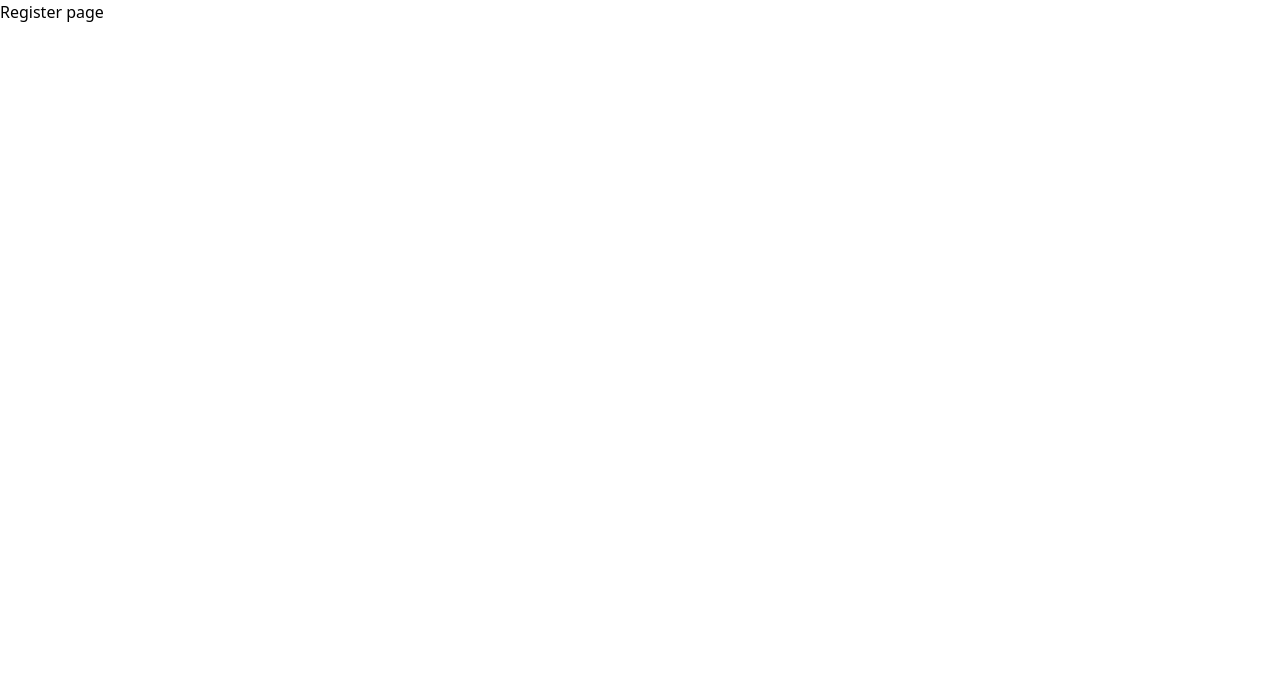
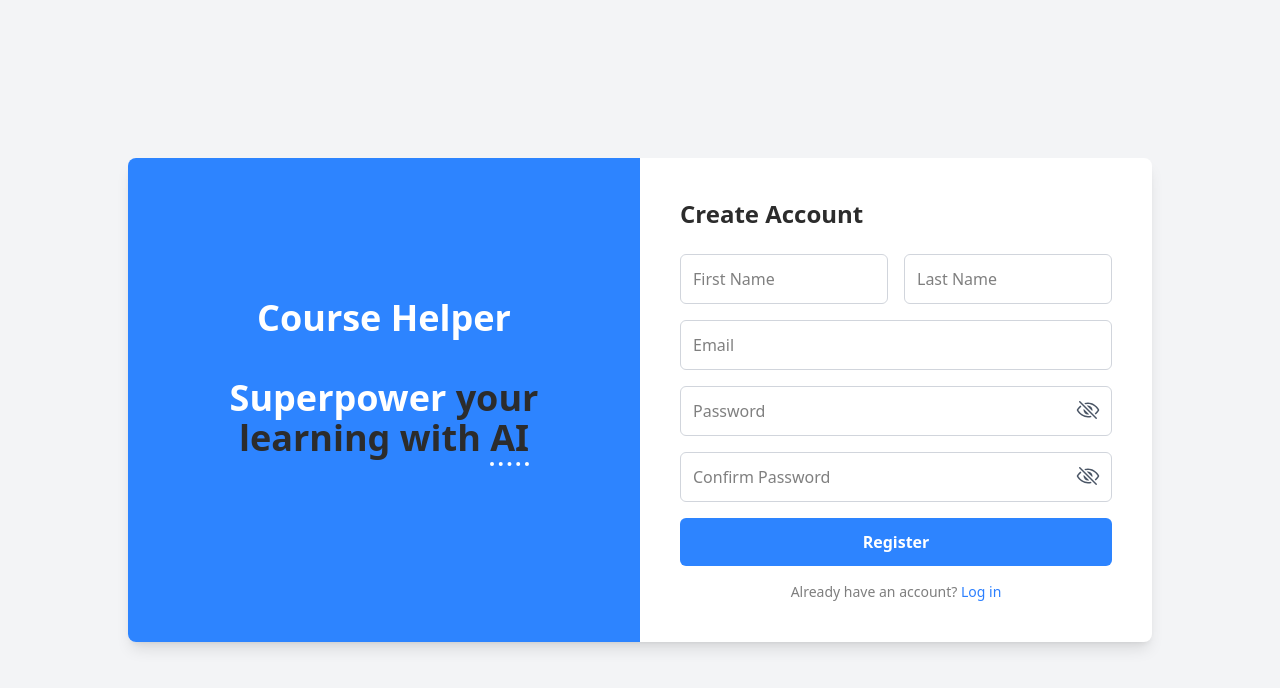
Before and after one commit to Rodikj/courseHelper, a React (Vite) app in the folder frontend/: page /register in a window 1280 px wide. Shown: the top 688 px of the page. Built offline with nearby package versions, Linux system fonts and the light colour scheme.

Commit message:
Added Register page

```diff
--- a/frontend/src/pages/Register.jsx
+++ b/frontend/src/pages/Register.jsx
@@ -1,9 +1,92 @@
 import React from "react"
+import { useState } from "react";
+import { IoEyeOffOutline } from "react-icons/io5";
+import { IoEyeOutline } from "react-icons/io5";
+import { NavLink } from "react-router-dom";
+
+
 const Register = () => {
+    const [showPassword, setShowPassword] = useState(false);
+    const [showConfirmPassword, setShowConfirmPassword] = useState(false);
+
   return (
-    <div>
-      <h1>Register page</h1>
-    </div>
+
+    <section className="min-h-screen flex items-center justify-center bg-gray-100">
+
+      <div className="flex flex-col md:flex-row bg-white rounded-lg shadow-lg overflow-hidden w-full max-w-5xl">
+
+        <div className="md:w-1/2 items-center justify-center bg-[#2D84FF] p-10">
+          <h1 className="text-4xl font-bold my-auto md:mt-25 mb-10 text-center">
+            <span className="text-white">Course Helper </span>
+          </h1>
+          <h1 className="text-4xl font-bold text-white text-center">
+            <span className="text-white">Superpower </span><span className="text-[#2C2C2C]">your learning with <span className="border-b-4 border-dotted border-white">AI</span></span>
+          </h1>
+        </div>
+
+        <div className="md:w-1/2 p-10 ">
+          <h2 className="text-2xl font-bold mb-6 text-[#2C2C2C]">Create Account</h2>
+          <form className="space-y-4">
+            <div className="flex space-x-4">
+              <input
+                type="text"
+                placeholder="First Name"
+                className="w-1/2 border border-gray-300 rounded-md p-3 focus:outline-none focus:ring-2 focus:ring-blue-400"/>
+              <input
+                type="text"
+                placeholder="Last Name"
+                className="w-1/2 border border-gray-300 rounded-md p-3 focus:outline-none focus:ring-2 focus:ring-blue-400"/>
+            </div>
+            <input
+              type="email"
+              placeholder="Email"
+              className="w-full border border-gray-300 rounded-md p-3 focus:outline-none focus:ring-2 focus:ring-blue-400"/>
+            <div className="relative">
+              <input
+                type={showPassword ? "text" : "password"}
+                placeholder="Password"
+                className="w-full border border-gray-300 rounded-md p-3 focus:outline-none focus:ring-2 focus:ring-blue-400"
+              />
+              <button
+                type="button"
+                onClick={() => setShowPassword(!showPassword)}
+                className="absolute right-3 top-3 text-gray-600 hover:cursor-pointer">
+                {showPassword ?
+
+                 <div className="text-[24px] font-bold"><IoEyeOutline /> </div>: <div className="text-[24px] font-bold"><IoEyeOffOutline /></div>}
+              </button>
+            </div>
+            <div className="relative">
+              <input
+                type={showConfirmPassword ? "text" : "password"}
+                placeholder="Confirm Password"
+                className="w-full border border-gray-300 rounded-md p-3 focus:outline-none focus:ring-2 focus:ring-blue-400"/>
+              <button
+                type="button"
+                onClick={() => setShowConfirmPassword(!showConfirmPassword)}
+                className="absolute right-3 top-3 text-gray-600 hover:cursor-pointer">
+                {showConfirmPassword ?
+
+                  <div className="text-[24px] font-bold"><IoEyeOutline /> </div> :<div className="text-[24px] font-bold"><IoEyeOffOutline /></div>}
+              </button>
+            </div>
+            <button
+              type="submit"
+              // onClick={()=>handleSubmit()} - za podocna
+              className="w-full bg-[#2D84FF] text-white font-semibold p-3 rounded-md hover:bg-blue-600 transition hover:cursor-pointer">
+              Register
+            </button>
+            <p className="text-sm text-[#7e7e7e] text-center">
+              Already have an account?{" "}
+              <NavLink to="/login" className="text-blue-500 hover:underline">
+                Log in
+              </NavLink>
+            </p>
+          </form>
+        </div>
+
+      </div>
+    </section>
   )
 }
 
```
